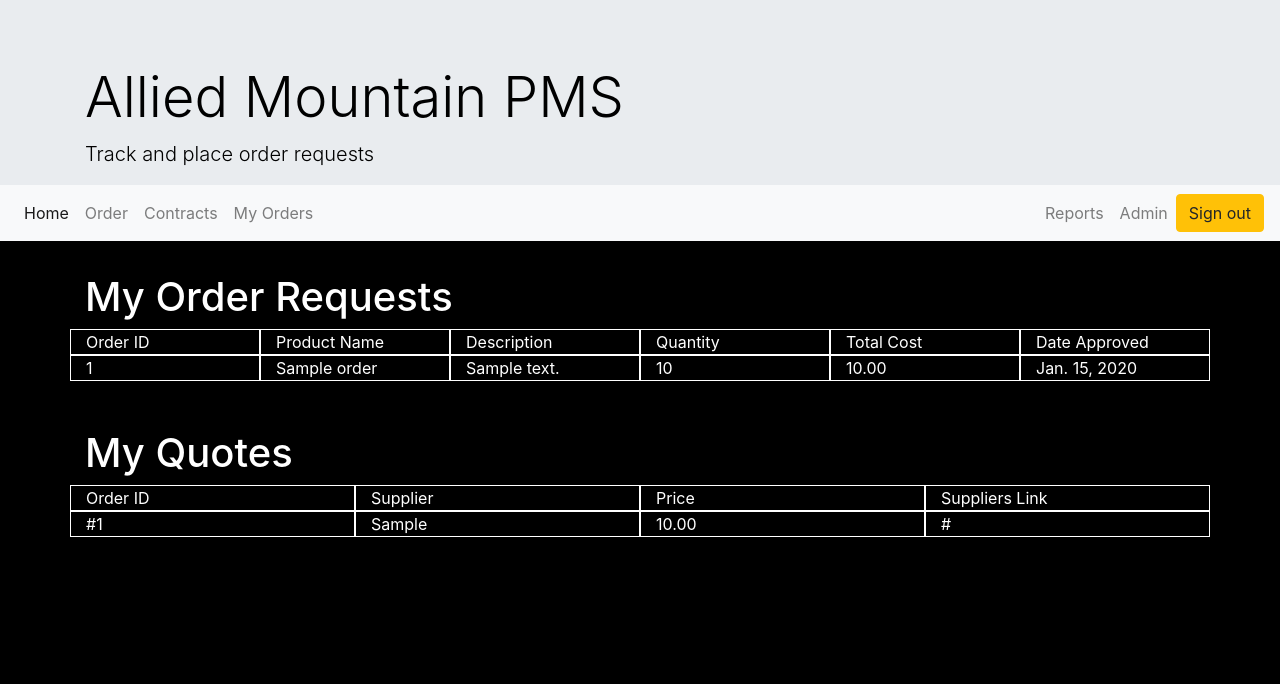
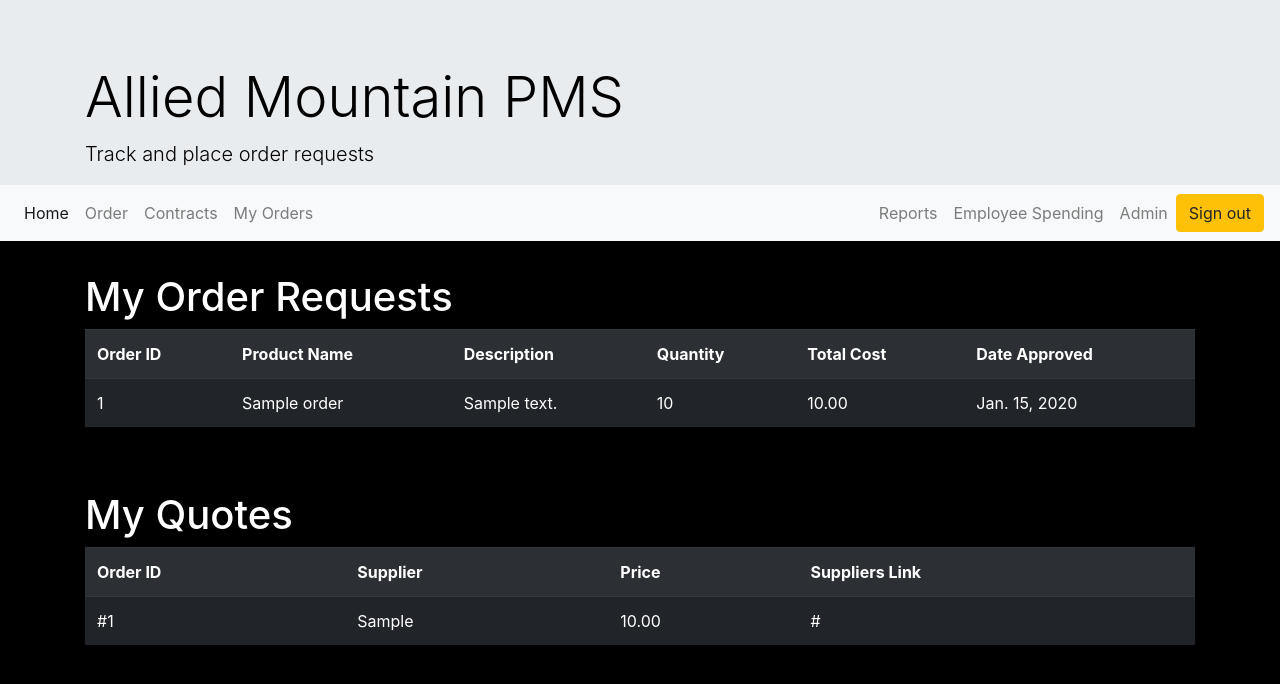
Before and after one commit to cameron-yee/NEW_PMS, a Django app: page /main/myorders in a window 1280 px wide. Shown: the top 684 px of the page. Run offline with Django 3.2, Linux system fonts and the light colour scheme; a user stored in the database is signed in; tables that the repository leaves empty hold one stand-in row (values such as "Sample post"); some libraries are stand-ins or nearby versions.

Commit message:
Added page to track employee spending by contract, changed css tables to bootstrap html tables, added comma pipe application in settings installed_apps, updated header tabs

```diff
--- a/pms/main/templates/main/myorders.html
+++ b/pms/main/templates/main/myorders.html
@@ -6,42 +6,45 @@
         <div class="row">
             <div class="container">
                 <h1>My Order Requests</h1>
-                        <div class="row">
-                            <div class="col-2" style="border: 1px solid white;">Order ID</div>
-                            <div class="col-2" style="border: 1px solid white;">Product Name</div>
-                            <div class="col-2" style="border: 1px solid white;">Description</div>
-                            <div class="col-2" style="border: 1px solid white;">Quantity</div>
-                            <div class="col-2" style="border: 1px solid white;">Total Cost</div>
-                            <div class="col-2" style="border: 1px solid white;">Date Approved</div>
-                        </div>
+                    <table class="table table-dark table-hover table-striped">
+                        <tr>
+                            <th>Order ID</th>
+                            <th>Product Name</th>
+                            <th>Description</th>
+                            <th>Quantity</th>
+                            <th>Total Cost</th>
+                            <th>Date Approved</th>
+                        </tr>
                 {% for order in myorders %}
-                        <div class="row">
-                            <div class="col-2" style="border: 1px solid white;">{{ order.OID }}</div>
-                            <div class="col-2" style="border: 1px solid white;">{{ order.productName }}</div>
-                            <div class="col-2" style="border: 1px solid white;">{{ order.productDescription }}</div>
-                            <div class="col-2" style="border: 1px solid white;">{{ order.quantity }}</div>
-                            <div class="col-2" style="border: 1px solid white;">{{ order.total }}</div>
-                            <div class="col-2" style="border: 1px solid white;">{{ order.dateApproved }}</div>
-                        </div>
+                        <tr>
+                            <td>{{ order.OID }}</td>
+                            <td>{{ order.productName }}</td>
+                            <td>{{ order.productDescription }}</td>
+                            <td>{{ order.quantity }}</td>
+                            <td>{{ order.total }}</td>
+                            <td>{{ order.dateApproved }}</td>
+                        </tr>
+                    </table>
                 {% endfor %}
                 <br> <br>
                 <h1>My Quotes</h1>
-                    <div class="row">
-                        <div class="col-3" style="border: 1px solid white;">Order ID</div>
-                        <div class="col-3" style="border: 1px solid white;">Supplier</div>
-                        <div class="col-3" style="border: 1px solid white;">Price</div>
-                        <div class="col-3" style="border: 1px solid white;">Suppliers Link</div>
-                    </div>
+                <table class="table table-dark table-hover table-striped">
+                    <tr>
+                        <th>Order ID</th>
+                        <th>Supplier</th>
+                        <th>Price</th>
+                        <th>Suppliers Link</th>
+                    </tr>
             {% for quote in myquotes %}
-                    <div class="row">
-                        <div class="col-3" style="border: 1px solid white;">{{ quote.OID }}</div>
-                        <div class="col-3" style="border: 1px solid white;">{{ quote.Supplier }}</div>
-                        <div class="col-3" style="border: 1px solid white;">{{ quote.QPrice }}</div>
-                        <div class="col-3" style="border: 1px solid white;">{{ quote.QLink }}</div>
-                    </div>
+                    <tr>
+                        <td>{{ quote.OID }}</td>
+                        <td>{{ quote.Supplier }}</td>
+                        <td>{{ quote.QPrice }}</td>
+                        <td>{{ quote.QLink }}</td>
+                    </tr>
+                </table>
             {% endfor %}
             </div>
         </div>
     </div>
-    </div>
 {% endblock content %}
--- a/pms/main/urls.py
+++ b/pms/main/urls.py
@@ -12,5 +12,6 @@ urlpatterns = [
     # path('allorders', views.allorders, name='allorders'),
     path('reports', views.reports, name='reports'),
     path('generateorderreport', views.generateorderreport, name='generateorderreport'),
+    path('employee-spending', views.employee_spending, name='employee_spending'),
     # path('report', views.report, name='report'),
 ]
--- a/pms/main/views.py
+++ b/pms/main/views.py
@@ -6,6 +6,7 @@ from django.contrib.auth.decorators import login_required
 from .forms import *
 from django.contrib.auth.models import User
 from .models import Contract, Quote, Order
+from django.db.models import Sum, Count
 from datetime import datetime
 import os
 from reportlab.pdfgen import canvas
@@ -14,10 +15,12 @@ from io import BytesIO
 
 last_OID = None
 
+#view to generate home page
 @login_required
 def home(request):
     return render(request, 'main/home.html')
 
+#an example view for a contact page
 @login_required
 def email(request):
     # if this is a POST request we need to process the form data
@@ -44,7 +47,7 @@ def email(request):
 
     return render(request, 'main/email.html', {'form': form})
 
-
+#view to generate order page and run order request logic
 @login_required
 def order(request):
     if request.method == "POST":
@@ -161,6 +164,22 @@ def contract(request):
 
 
 @login_required
+def employee_spending(request):
+    records = {}
+    employee_spending = Order.objects.values('EID', 'CID').annotate(Sum('total'))
+    count = 0
+    for queryset in employee_spending:
+        # for key, value in queryset.items():
+        EID = queryset['EID']
+        user_info = User.objects.values('first_name', 'last_name').filter(id=EID)
+        CID = queryset['CID']
+        contract_name = Contract.objects.values('CName').filter(CID=CID)
+        records[str(count)] = EID, CID, user_info[0]['first_name'], user_info[0]['last_name'], contract_name[0]['CName'], queryset['total__sum']
+        count += 1
+    return render(request, 'main/employee-spending.html', {'records': records})
+
+
+@login_required
 def myorders(request):
     user_id = request.user.id
     myorders = Order.objects.filter(EID=user_id)
--- a/pms/pms/settings.py
+++ b/pms/pms/settings.py
@@ -44,6 +44,7 @@ INSTALLED_APPS = [
     'django.contrib.sessions',
     'django.contrib.messages',
     'django.contrib.staticfiles',
+    'django.contrib.humanize',
     'main',
     'bootstrap4',
 ]
--- a/pms/templates/header.html
+++ b/pms/templates/header.html
@@ -35,6 +35,9 @@
           <li class="nav-item">
             <a class="nav-link" href="http://127.0.0.1:8000/main/reports">Reports</a>
           </li>
+          <li class="nav-item">
+            <a class="nav-link" href="http://127.0.0.1:8000/main/employee-spending">Employee Spending</a>
+          </li>
           {% endif %}
           {% if user.is_staff %}
           <li class="nav-item">
```
Also changed, not shown: pms/main/templates/main/contract.html (+21 -19 lines), pms/main/templates/main/employee-spending.html (added, +30 -0 lines). Lines whose indentation alone changed are shown as unchanged.
